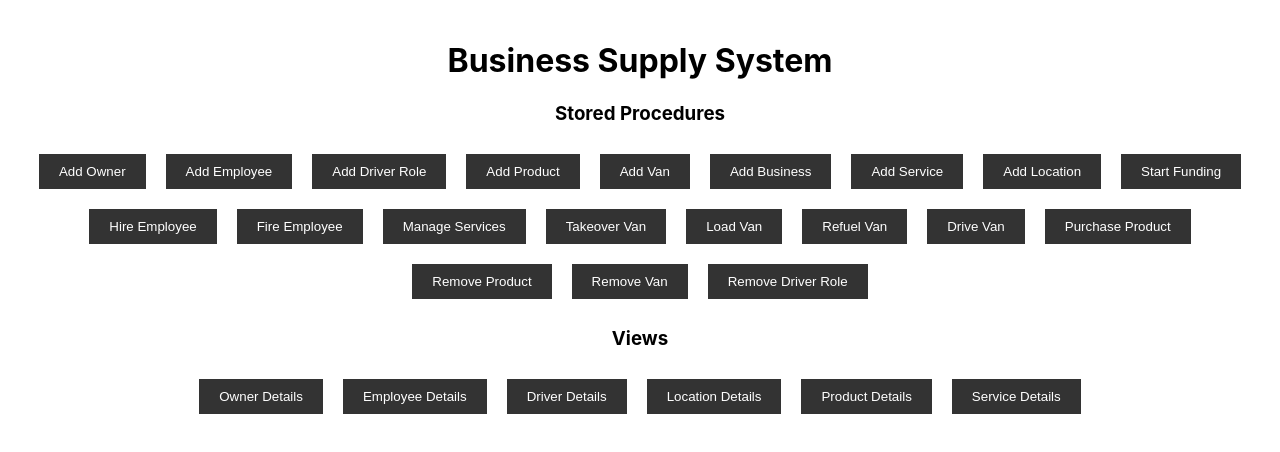
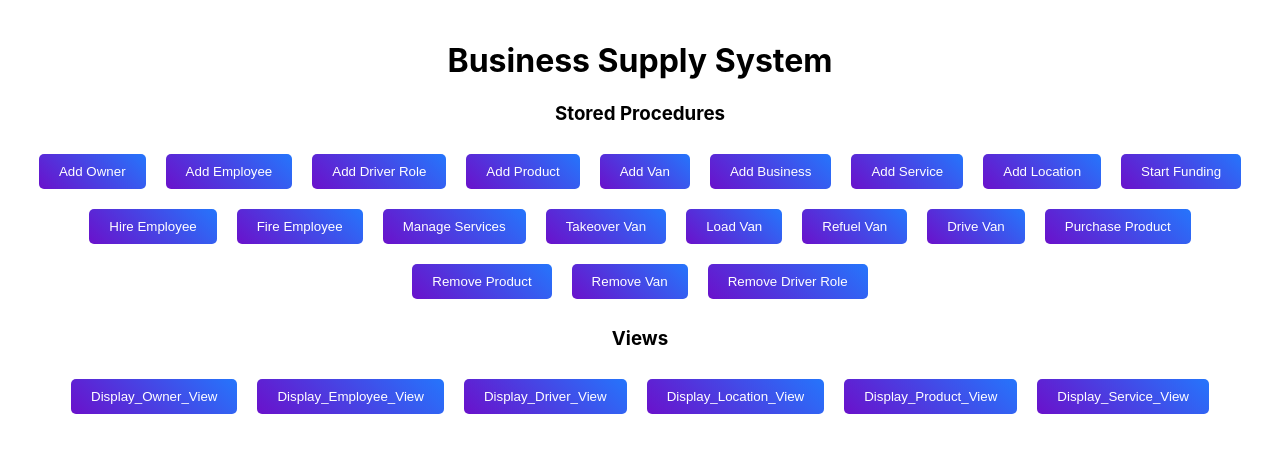
Before and after one commit to stadimeti19/online-gui-system, a React (Create React App) app in the folder frontend/: page / in a window 1280 px wide. Shown: the top 452 px of the page. Built offline with nearby package versions, Linux system fonts and the light colour scheme.

Commit message:
Updated dashboard, view template, and fixed the views

```diff
--- a/frontend/src/App.js
+++ b/frontend/src/App.js
@@ -213,28 +213,28 @@ const App = () => {
 
   const views = [
     {
-      title: "Owner Details",
-      columns: ["username", "first_name", "last_name", "birthdate", "address"],
+      title: "Display_Owner_View",
+      columns: ["username", "first_name", "last_name", "address", "numOfBussinesses", "numOfPlaces", "highs", "lows", "debt"],
     },
     {
-      title: "Employee Details",
-      columns: ["username", "taxID", "salary", "hired", "Employee_experience", "licenseID", "Driving_experience", "manager_status"],
+      title: "Display_Employee_View",
+      columns: ["username", "taxID", "salary", "hired", "experience", "licenseIdentifier", "drivingExperience", "manager_status"],
     },
     {
-      title: "Driver Details",
-      columns: ["username", "licenseID", "successful_trips", "num_vans"]
+      title: "Display_Driver_View",
+      columns: ["username", "licenseID", "successful_trips", "numOfVans"]
     },
     {
-      title: "Location Details",
+      title: "Display_Location_View",
       columns: ["label", "long_name", "x_coord", "y_coord", "space", "num_vans", "van_ids", "remaining_capacity"]
     },
     {
-      title: "Product Details",
+      title: "Display_Product_View",
       columns: ["product_name", "location", "amount_available", "low_price", "high_price"]
     },
     {
-      title: "Service Details",
-      columns: ["id", "Long_name", "Home_base", "Manager", "Revenue", "Products_carried", "Cost_carried", "Weight_carried"]
+      title: "Display_Service_View",
+      columns: ["id", "long_name", "home_base", "manager", "revenue", "products_carried", "cost_carried", "weight_carried"]
     }
   ];
 
@@ -259,7 +259,7 @@ const App = () => {
     setError(null);
 
     try {
-      const data = await fetchViewData(view.title.replace(" ", "_").toLowerCase()); // Format view name
+      const data = await fetchViewData(view.title.replaceAll(" ", "_").toLowerCase()); // Format view name
       setViewData(data);
       setSelectedView(view);
       setScreen("view");
--- a/frontend/src/components/ViewTemplate.js
+++ b/frontend/src/components/ViewTemplate.js
@@ -68,7 +68,10 @@ const ViewTemplate = ({ title, columns, onBack }) => {
                     key={colIndex}
                     style={{ border: "1px solid black", padding: "8px" }}
                   >
-                    {row[col]}
+                    {/* Format the 'hired' date if it exists */}
+                    {col === "hired" && row[col]
+                      ? new Date(row[col]).toISOString().split("T")[0] // Formats to YYYY-MM-DD
+                      : row[col]}
                   </td>
                 ))}
               </tr>
--- a/frontend/src/pages/Dashboard.js
+++ b/frontend/src/pages/Dashboard.js
@@ -11,10 +11,11 @@ const Dashboard = ({ procedures, views, onProcedureSelect, onViewSelect }) => {
           style={{
             padding: "10px 20px",
             margin: "10px",
-            backgroundColor: "#333",
+            backgroundImage: "linear-gradient(45deg, #6a11cb, #2575fc)",
             color: "#fff",
             border: "none",
             cursor: "pointer",
+            borderRadius: "5px", // Optional for rounded corners
           }}
           onClick={() => onProcedureSelect(proc)}
         >
@@ -28,10 +29,11 @@ const Dashboard = ({ procedures, views, onProcedureSelect, onViewSelect }) => {
           style={{
             padding: "10px 20px",
             margin: "10px",
-            backgroundColor: "#333",
+            backgroundImage: "linear-gradient(45deg, #6a11cb, #2575fc)",
             color: "#fff",
             border: "none",
             cursor: "pointer",
+            borderRadius: "5px", // Optional for rounded corners
           }}
           onClick={() => onViewSelect(view)}
         >
```
